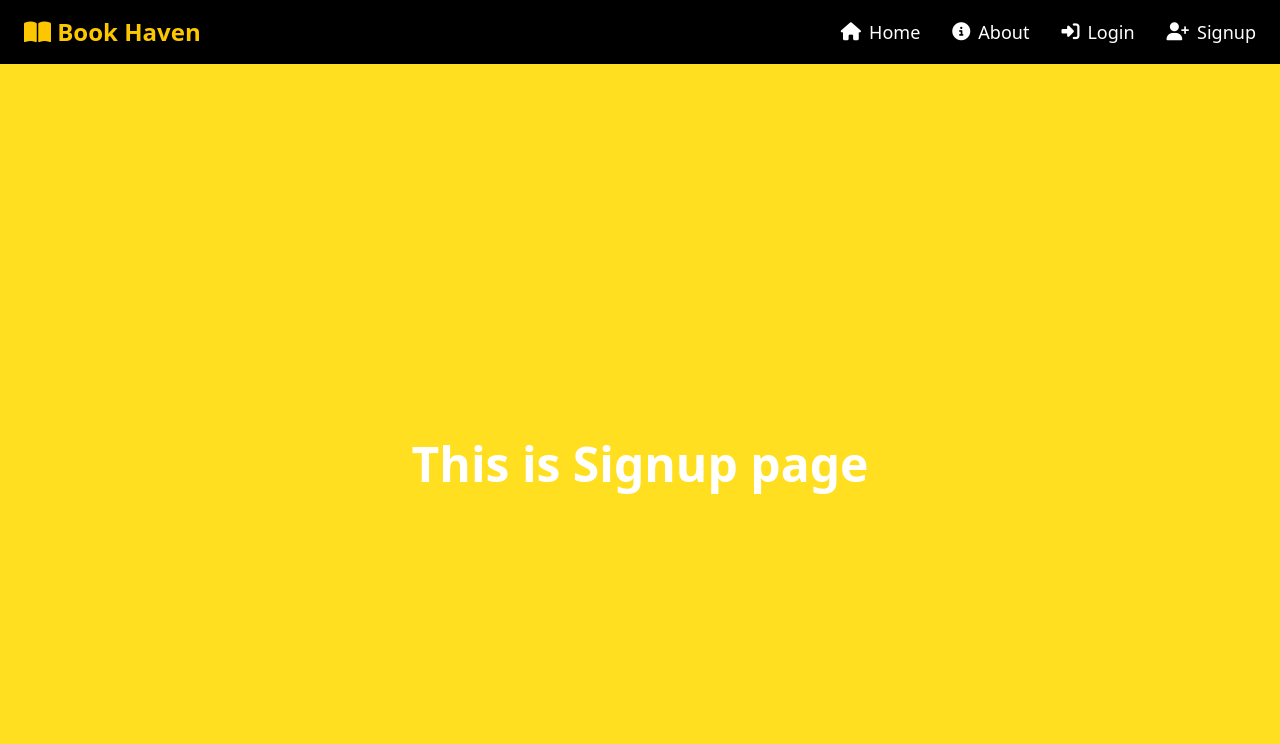
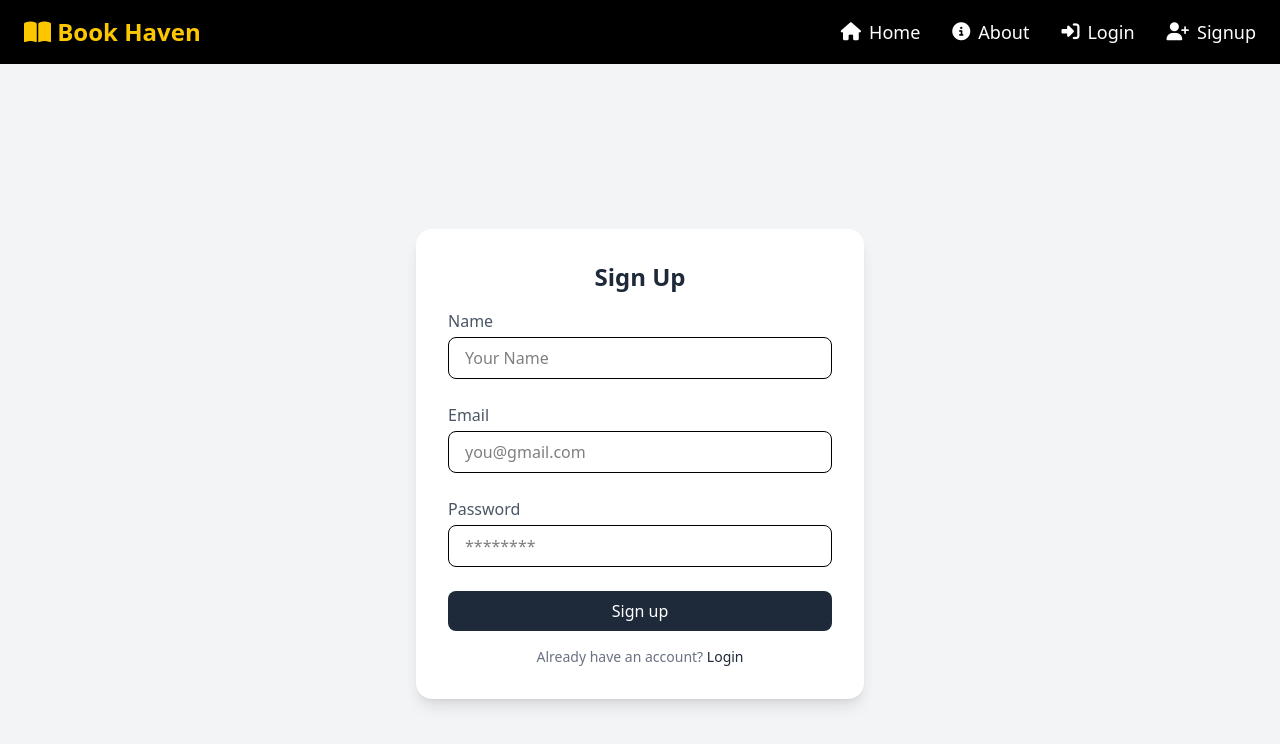
Before and after one commit to Siddhartha228/Book-Store-Website, a React (Vite) app: page /signup in a window 1280 px wide. Shown: the top 744 px of the page. Built offline with nearby package versions, Linux system fonts and the light colour scheme.

Commit message:
login and signup

```diff
--- a/package.json
+++ b/package.json
@@ -13,9 +13,11 @@
     "@fortawesome/fontawesome-free": "^6.7.2",
     "@tailwindcss/vite": "^4.0.3",
     "framer-motion": "^12.3.1",
+    "lucide-react": "^0.475.0",
     "react": "^18.3.1",
     "react-dom": "^18.3.1",
     "react-router-dom": "^7.1.5",
+    "react-scroll": "^1.9.2",
     "tailwindcss": "^4.0.3"
   },
   "devDependencies": {
--- a/src/components/Login.jsx
+++ b/src/components/Login.jsx
@@ -1,9 +1,44 @@
-import React from 'react'
+import React from "react";
+import { Link } from "react-router-dom";
 
-export default function LoginPage() {
+const Login = () => {
   return (
-    <div className="h-[800px] bg-pink-500 flex items-center justify-center">
-        <h1 className='text-5xl font-bold text-white'>This is Login page</h1>
+    <div className="flex items-center justify-center h-screen bg-gray-100">
+      <div className="w-full max-w-md bg-white rounded-2xl shadow-lg p-8">
+        <h2 className="text-2xl font-semibold text-gray-800 text-center mb-4">Login</h2>
+        <form className="space-y-6">
+          <div>
+            <label className="block text-gray-600 mb-1">Email</label>
+            <input
+              type="email"
+              placeholder="you@gmail.com"
+              className="w-full px-4 py-2 border rounded-lg focus:outline-none focus:ring-2 focus:ring-gray-400"
+            />
+          </div>
+          <div>
+            <label className="block text-gray-600 mb-1">Password</label>
+            <input
+              type="password"
+              placeholder="********"
+              className="w-full px-4 py-2 border rounded-lg focus:outline-none focus:ring-2 focus:ring-gray-400"
+            />
+          </div>
+          <button
+            type="submit"
+            className="w-full py-2 bg-gray-800 text-white rounded-lg hover:bg-gray-700 focus:ring-2 focus:ring-gray-400"
+          >
+            Log in
+          </button>
+        </form>
+        <p className="text-sm text-center text-gray-500 mt-4">
+          Don't have an account?{" "}
+          <Link to="/signup" className="text-gray-800 font-medium">
+            Sign up
+          </Link>
+        </p>
+      </div>
     </div>
-  )
-}
+  );
+};
+
+export default Login;
--- a/src/components/Signup.jsx
+++ b/src/components/Signup.jsx
@@ -1,11 +1,52 @@
-import React from 'react'
+import React from "react";
+import { Link } from "react-router-dom";
 
-function Signup() {
+const Signup = () => {
   return (
-    <div className="h-[800px] bg-yellow-300 flex items-center justify-center">
-        <h1 className='text-5xl font-bold text-white'>This is Signup page</h1>
+    <div className="flex items-center justify-center h-screen bg-gray-100">
+      <div className="w-full max-w-md bg-white rounded-2xl shadow-lg p-8">
+        <h2 className="text-2xl font-semibold text-gray-800 text-center mb-4">Sign Up</h2>
+        <form className="space-y-6">
+          <div>
+            <label className="block text-gray-600 mb-1">Name</label>
+            <input
+              type="text"
+              placeholder="Your Name"
+              className="w-full px-4 py-2 border rounded-lg focus:outline-none focus:ring-2 focus:ring-gray-400"
+            />
+          </div>
+          <div>
+            <label className="block text-gray-600 mb-1">Email</label>
+            <input
+              type="email"
+              placeholder="you@gmail.com"
+              className="w-full px-4 py-2 border rounded-lg focus:outline-none focus:ring-2 focus:ring-gray-400"
+            />
+          </div>
+          <div>
+            <label className="block text-gray-600 mb-1">Password</label>
+            <input
+              type="password"
+              placeholder="********"
+              className="w-full px-4 py-2 border rounded-lg focus:outline-none focus:ring-2 focus:ring-gray-400"
+            />
+          </div>
+          <button
+            type="submit"
+            className="w-full py-2 bg-gray-800 text-white rounded-lg hover:bg-gray-700 focus:ring-2 focus:ring-gray-400"
+          >
+            Sign up
+          </button>
+        </form>
+        <p className="text-sm text-center text-gray-500 mt-4">
+          Already have an account?{" "}
+          <Link to="/login" className="text-gray-800 font-medium">
+            Login
+          </Link>
+        </p>
+      </div>
     </div>
-  )
-}
+  );
+};
 
-export default Signup
+export default Signup;
```
Also changed, not shown: 1 other file (tests, documents, lock files or other folders).
